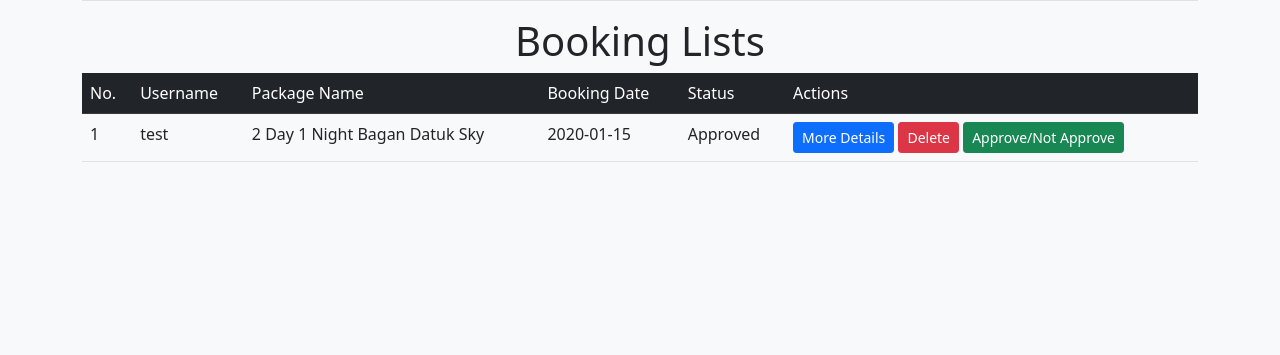
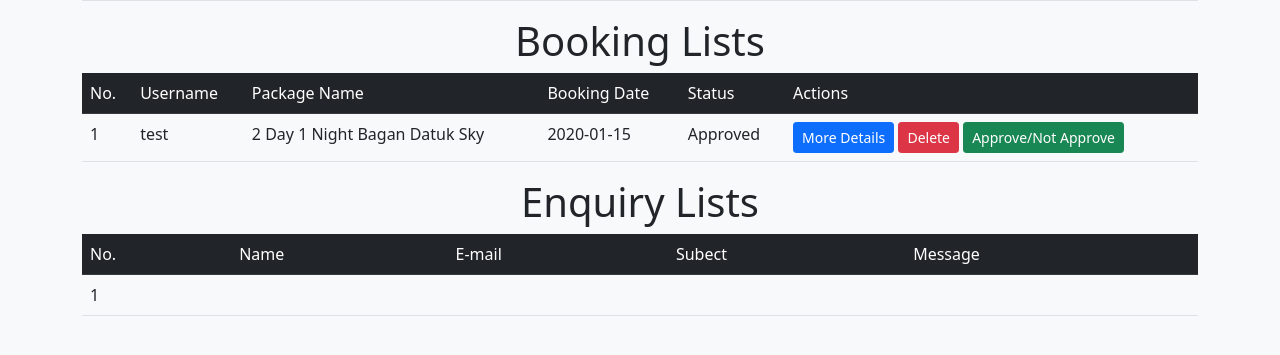
Before and after one commit to VictorDoom022/notMyProjectTravel, a PHP site: page /adminPanel.php in a window 1280 px wide. Shown: the part 178-533 px from the top of the page. Run offline with PHP 8.4, Linux system fonts and the light colour scheme; data comes from the database, SQL or seed files in the repository; tables that the repository leaves empty or names only in its code hold one stand-in row (values such as "Sample post"); data that the repository does not hold is empty.

Commit message:
display inquiries for admin

```diff
--- a/views/adminPanel.php
+++ b/views/adminPanel.php
@@ -176,6 +176,38 @@ require_once('../functions/connectDB.php');
             ?>
         </table>
     </div>
+
+    <div class="container">
+        <h1 class="text-center">Enquiry Lists</h1>
+
+        <table class="table table-hover table-responsive">
+            <tr class="table-dark">
+                <td>No.</td>
+                <td>Name</td>
+                <td>E-mail</td>
+                <td>Subect</td>
+                <td>Message</td>
+            </tr>
+
+            <?php
+                $sql = "SELECT * FROM inquiries";
+                $result = mysqli_query($conn, $sql);
+                if(mysqli_num_rows($result) > 0){
+                    while($row = mysqli_fetch_assoc($result)){
+            ?>
+                <tr>
+                    <td><?php echo $row['id']; ?></td>
+                    <td><?php echo $row['iqName']; ?></td>
+                    <td><?php echo $row['iqEmail']; ?></td>
+                    <td><?php echo $row['iqSubject']; ?></td>
+                    <td><?php echo $row['iqMessage']; ?></td>
+                </tr>
+            <?php
+                    }
+                }
+            ?>
+        </table>
+    </div>
 </body>
 <script>
 function deleteBooking(bookingID){
```
